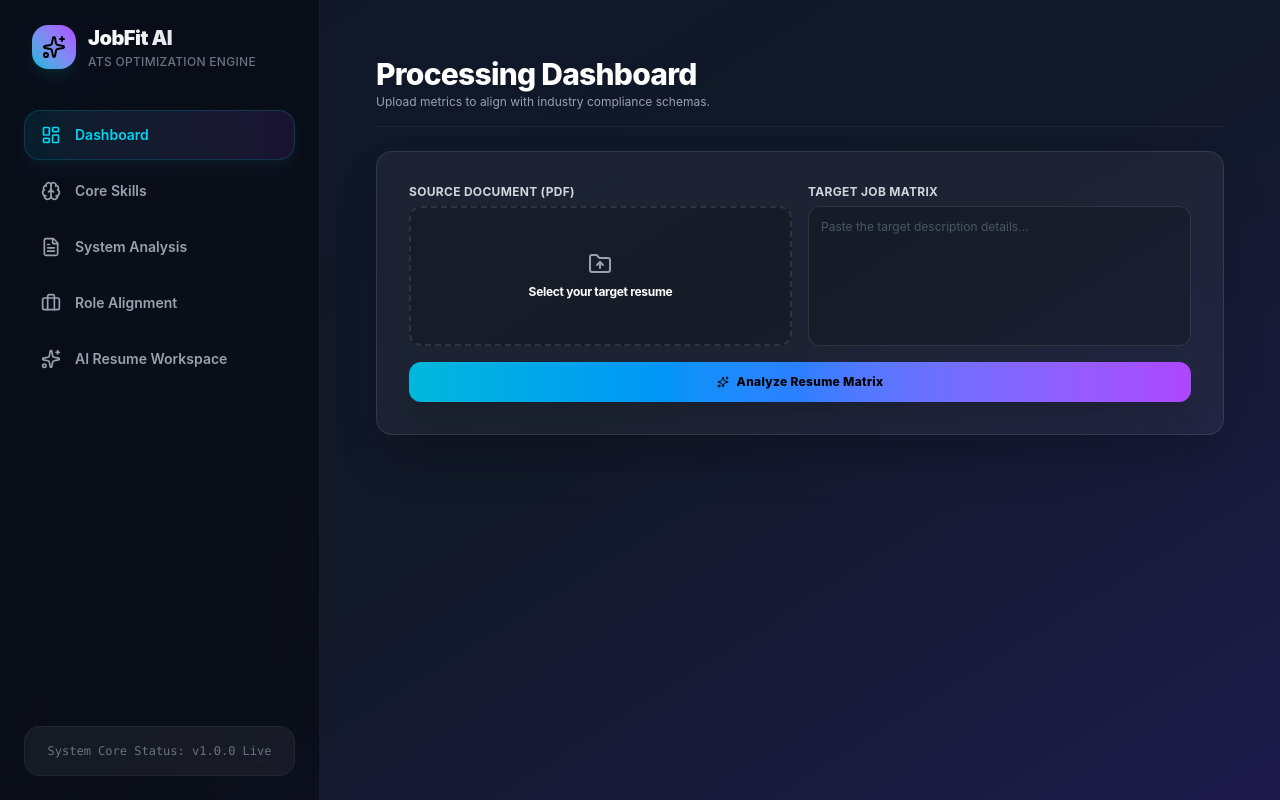
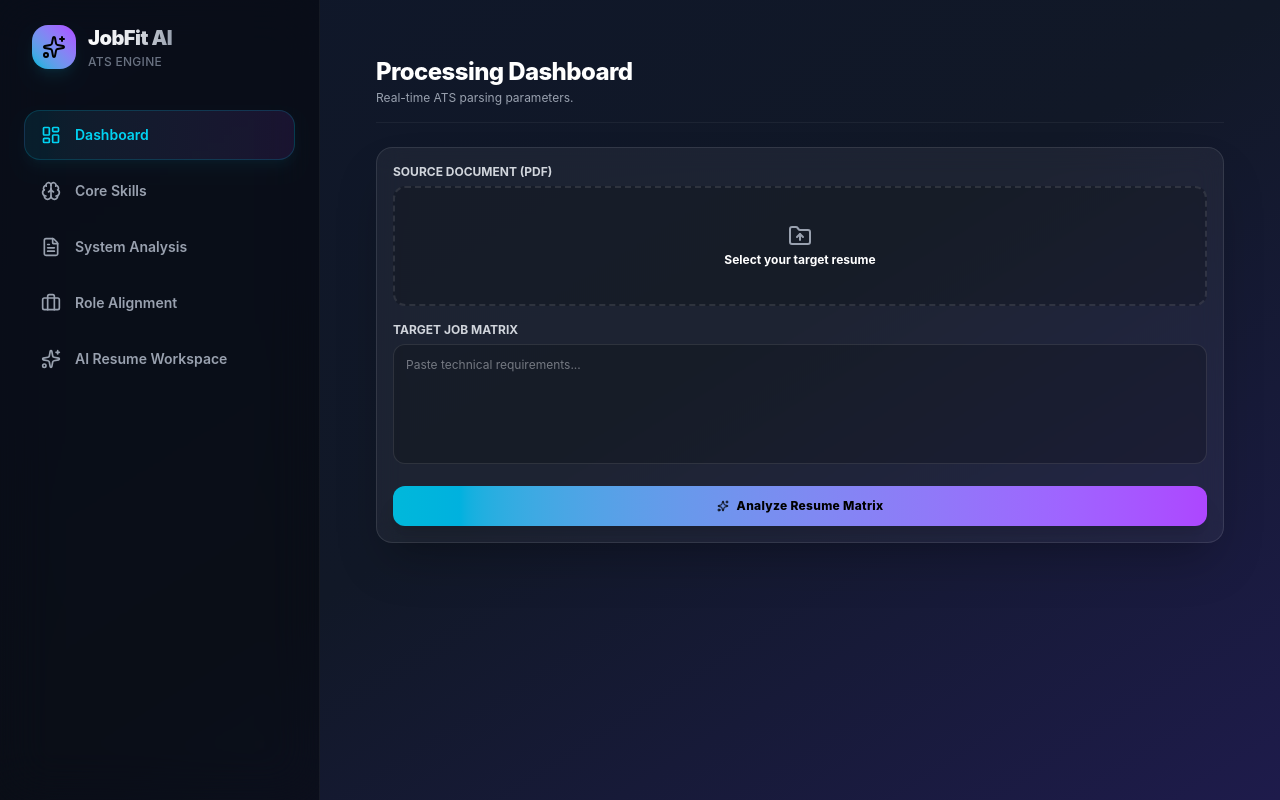
Before and after one commit to Nikithayyadav/JobFit-AI, a React (Vite) app in the folder frontend/: page / in a window 1280 px wide. Built offline with nearby package versions, Linux system fonts and the light colour scheme.

Commit message:
fix form overlay viewport fold issue

```diff
--- a/frontend/src/App.jsx
+++ b/frontend/src/App.jsx
@@ -22,10 +22,9 @@ function App() {
   const [file, setFile] = useState(null)
   const [jobDescription, setJobDescription] = useState("")
   const [loading, setLoading] = useState(false)
-  const [hasData, setHasData] = useState(false) // Tracking if analysis has run successfully
+  const [hasData, setHasData] = useState(false)
 
   // Pipeline Analysis Output States
-  const [resumeText, setResumeText] = useState("")
   const [skills, setSkills] = useState([])
   const [atsScore, setAtsScore] = useState(0)
   const [feedback, setFeedback] = useState([])
@@ -55,7 +54,7 @@ function App() {
   const handleUpload = async (e) => {
     e.preventDefault()
     if (!file || !jobDescription.trim()) {
-      alert("Please upload a resume file and paste a job description target.")
+      alert("Please upload a resume file and paste a job description.")
       return
     }
 
@@ -69,41 +68,50 @@ function App() {
       const response = await axios.post(`${API}/upload-resume/`, formData)
 
       if (!response.data) {
-        throw new Error("Empty response received from data processing server.")
+        throw new Error("Empty response received from server.")
       }
 
       console.log("Raw Server Response Payload:", response.data)
 
-      // 1. Basic Response Mapping with Fallbacks
-      setResumeText(response.data.text || "")
-      setSkills(Array.isArray(response.data.skills) ? response.data.skills : [])
-      setFeedback(Array.isArray(response.data.feedback) ? response.data.feedback : [])
+      // --- CRITICAL FIX: EXACT ROADMAP MATCHING YOUR BACKEND PAYLOAD ---
+
+      // 1. Core Skills Array Mapping
+      if (Array.isArray(response.data.skills)) {
+        setSkills(response.data.skills)
+      } else {
+        setSkills([])
+      }
+
+      // 2. Feedback Array Mapping
+      if (Array.isArray(response.data.feedback)) {
+        setFeedback(response.data.feedback)
+      } else {
+        setFeedback([])
+      }
+
+      // 3. ATS Score Mapping (Matches your payload: response.data.analysis.ats_score)
+      const detectedAtsScore = response.data.analysis?.ats_score ?? response.data.ats_score ?? 0
+      setAtsScore(detectedAtsScore)
+
+      // 4. Job Match Score Mapping (Matches your payload: response.data.job_match.match_score)
+      const detectedMatchScore = response.data.job_match?.match_score ?? response.data.job_match ?? 0
+      setJobMatch(detectedMatchScore)
+
+      // 5. System Analysis Level
+      const detectedLevel = response.data.analysis?.level || "Advanced"
+      setAnalysis(`Level: ${detectedLevel}`)
+
+      // 6. Optimized Resume String/JSON Content
+      setOptimizedResume(response.data.optimized_resume || "")
       setPdfDownload(response.data.pdf_download || "")
 
-      // 2. Fixed Property Mappings
-      setAtsScore(response.data.analysis?.ats_score || response.data.ats_score || 0)
-      setAnalysis(response.data.analysis?.level ? `Level: ${response.data.analysis.level}` : "AI / Machine Learning")
-      setJobMatch(response.data.job_match?.match_score || 0)
-
-      // 3. Clean Stringified JSON formatting safely
-      let rawOptimized = response.data.optimized_resume || ""
-      if (typeof rawOptimized === "string" && (rawOptimized.trim().startsWith("{") || rawOptimized.trim().startsWith("["))) {
-        try {
-          const parsedJSON = JSON.parse(rawOptimized)
-          setOptimizedResume(JSON.stringify(parsedJSON, null, 2))
-        } catch (jsonErr) {
-          setOptimizedResume(rawOptimized)
-        }
-      } else {
-        setOptimizedResume(rawOptimized)
-      }
-
+      // Force UI state transformation to render panels
       setHasData(true)
       setActiveTab("dashboard")
 
     } catch (error) {
-      console.error("Upload execution boundary error:", error)
-      alert(`Analysis failed: ${error.response?.data?.detail || error.message || "Unknown error occurred."}`)
+      console.error("Upload execution error:", error)
+      alert(`Analysis failed: ${error.response?.data?.detail || error.message || "Unknown error."}`)
     } finally {
       setLoading(false)
     }
@@ -121,7 +129,7 @@ function App() {
             </div>
             <div>
               <h1 className="text-xl font-black bg-clip-text text-transparent bg-gradient-to-r from-white via-gray-200 to-gray-400 tracking-tight">JobFit AI</h1>
-              <p className="text-xs text-gray-500 font-medium tracking-wide uppercase mt-0.5">ATS Optimization Engine</p>
+              <p className="text-xs text-gray-500 font-medium tracking-wide uppercase mt-0.5">ATS Engine</p>
             </div>
           </div>
 
@@ -146,16 +154,12 @@ function App() {
                       : "text-gray-400 hover:bg-white/5 hover:text-white border border-transparent"
                   }`}
                 >
-                  <IconComponent className={`w-5 h-5 transition-transform duration-300 group-hover:scale-105 ${isSelected ? "text-cyan-400" : "text-gray-400 group-hover:text-gray-200"}`} />
+                  <IconComponent className={`w-5 h-5 ${isSelected ? "text-cyan-400" : "text-gray-400"}`} />
                   {tab.label}
                 </button>
               )
             })}
           </nav>
-        </div>
-
-        <div className="bg-white/5 border border-white/5 rounded-2xl p-4 text-center">
-          <p className="text-xs text-gray-500 font-medium font-mono">System Core Status: v1.0.0 Live</p>
         </div>
       </aside>
 
@@ -165,99 +169,92 @@ function App() {
           <Sparkles className="w-5 h-5 text-cyan-400" />
           <span className="font-black text-sm tracking-tight">JobFit AI Mobile</span>
         </div>
-        <span className="text-[10px] bg-cyan-500/10 border border-cyan-500/20 text-cyan-400 px-2 py-1 rounded-md font-mono">v1.0.0</span>
-      </div>
-
-      {/* Main Stream Area */}
-      <main className="flex-1 overflow-y-auto p-4 md:p-10 lg:p-14 space-y-6 pb-24 lg:pb-14">
-
-        <header className="flex flex-col md:flex-row md:items-center justify-between gap-2 border-b border-white/5 pb-4">
-          <div>
-            <h2 className="text-2xl lg:text-3xl font-extrabold tracking-tight">Processing Dashboard</h2>
-            <p className="text-xs text-gray-400 mt-0.5">Upload metrics to align with industry compliance schemas.</p>
-          </div>
         {hasData && (
           <button
             onClick={handleReset}
-              className="mt-2 md:mt-0 flex items-center justify-center gap-1.5 bg-white/10 hover:bg-white/20 px-4 py-2 rounded-xl text-xs font-bold transition-all"
+            className="flex items-center gap-1 bg-white/10 hover:bg-white/20 px-3 py-1.5 rounded-xl text-[10px] font-bold transition-all"
           >
-              <RefreshCw className="w-3.5 h-3.5" /> Analyze Another
+            <RefreshCw className="w-3 h-3" /> Reset
           </button>
         )}
+      </div>
+
+      {/* Main Container */}
+      <main className="flex-1 overflow-y-auto p-4 md:p-10 lg:p-14 space-y-6 pb-24 lg:pb-14">
+
+        <header className="flex items-center justify-between border-b border-white/5 pb-4">
+          <div>
+            <h2 className="text-2xl font-extrabold tracking-tight">Processing Dashboard</h2>
+            <p className="text-xs text-gray-400 mt-0.5">Real-time ATS parsing parameters.</p>
+          </div>
         </header>
 
-        {/* CONDITIONALLY RENDER FORM: Hides form layout once data arrives on mobile to guarantee output visibility */}
+        {/* INPUT MODE: Hides entirely once hasData becomes true */}
         {!hasData ? (
-          <section className="bg-white/5 border border-white/10 rounded-2xl p-4 md:p-8 backdrop-blur-md shadow-2xl">
+          <section className="bg-white/5 border border-white/10 rounded-2xl p-4 backdrop-blur-md shadow-2xl">
             <form onSubmit={handleUpload} className="space-y-4">
-              <div className="grid grid-cols-1 xl:grid-cols-2 gap-4">
+              <div className="flex flex-col gap-4">
 
-                {/* File Upload Zone */}
-                <div className="flex flex-col">
-                  <label className="text-xs font-bold text-gray-300 mb-1.5 tracking-wide uppercase">Source Document (PDF)</label>
-                  <div className="border-2 border-dashed border-white/10 hover:border-cyan-500/40 rounded-xl bg-black/20 p-4 flex flex-col items-center justify-center min-h-[140px] transition-all duration-300 relative group">
+                <div>
+                  <label className="text-xs font-bold text-gray-300 mb-1.5 block uppercase">Source Document (PDF)</label>
+                  <div className="border-2 border-dashed border-white/10 rounded-xl bg-black/20 p-6 flex flex-col items-center justify-center min-h-[120px] relative">
                     <input
                       type="file"
                       accept=".pdf"
                       onChange={handleFileChange}
                       className="absolute inset-0 opacity-0 cursor-pointer z-20"
                     />
-                    <div className="text-center space-y-2 pointer-events-none flex flex-col items-center">
-                      <FolderUp className="w-6 h-6 text-gray-400 group-hover:text-cyan-400" />
-                      <div>
-                        <p className="text-xs font-bold tracking-tight">{file ? file.name : "Select your target resume"}</p>
-                      </div>
-                    </div>
+                    <FolderUp className="w-6 h-6 text-gray-400 mb-1" />
+                    <p className="text-xs font-bold text-center">{file ? file.name : "Select your target resume"}</p>
                   </div>
                 </div>
 
-                {/* Job Description Zone */}
-                <div className="flex flex-col">
-                  <label className="text-xs font-bold text-gray-300 mb-1.5 tracking-wide uppercase">Target Job Matrix</label>
+                <div>
+                  <label className="text-xs font-bold text-gray-300 mb-1.5 block uppercase">Target Job Matrix</label>
                   <textarea
                     value={jobDescription}
                     onChange={(e) => setJobDescription(e.target.value)}
-                    placeholder="Paste the target description details..."
-                    className="w-full flex-1 bg-black/20 border border-white/10 rounded-xl p-3 text-xs text-gray-300 placeholder-gray-600 focus:outline-none focus:border-purple-500/40 min-h-[120px] resize-none"
+                    placeholder="Paste technical requirements..."
+                    className="w-full bg-black/20 border border-white/10 rounded-xl p-3 text-xs text-gray-300 focus:outline-none min-h-[120px] resize-none"
                   />
                 </div>
               </div>
 
-              <div className="flex justify-end">
               <button
                 type="submit"
                 disabled={loading}
-                  className="w-full bg-gradient-to-r from-cyan-500 via-blue-500 to-purple-500 text-black py-3 rounded-xl font-extrabold text-xs tracking-wide shadow-xl flex items-center justify-center gap-2"
+                className="w-full bg-gradient-to-r from-cyan-500 to-purple-500 text-black py-3 rounded-xl font-extrabold text-xs tracking-wide shadow-xl flex items-center justify-center gap-2"
               >
                 {loading ? (
                   <>
                     <Loader2 className="w-4 h-4 animate-spin" />
-                      Evaluating Metrics...
+                    Evaluating Matrix...
                   </>
                 ) : (
                   <>
-                      <Sparkles className="w-3 h-3 text-black font-bold" />
+                    <Sparkles className="w-3 h-3 text-black" />
                     Analyze Resume Matrix
                   </>
                 )}
               </button>
-              </div>
             </form>
           </section>
         ) : (
-          /* OUTPUT TELETEMETRY DISPLAY PANELS */
-          <section className="mt-2 animate-fadeIn">
+
+          /* OUTPUT METRICS MODE: Becomes visible immediately upon successful submission */
+          <section className="space-y-4">
+
             {activeTab === "dashboard" && (
-              <div className="grid grid-cols-1 sm:grid-cols-3 gap-4">
-                <div className="bg-white/5 border border-white/10 rounded-2xl p-6 flex flex-col items-center justify-center min-h-[130px] shadow-lg">
+              <div className="grid grid-cols-1 gap-4">
+                <div className="bg-white/5 border border-white/10 rounded-2xl p-6 text-center shadow-lg">
                   <h3 className="text-gray-400 text-xs font-bold uppercase tracking-wider">Overall ATS Score</h3>
                   <p className="text-5xl font-black text-cyan-400 mt-2">{atsScore}%</p>
                 </div>
-                <div className="bg-white/5 border border-white/10 rounded-2xl p-6 flex flex-col items-center justify-center min-h-[130px] shadow-lg">
+                <div className="bg-white/5 border border-white/10 rounded-2xl p-6 text-center shadow-lg">
                   <h3 className="text-gray-400 text-xs font-bold uppercase tracking-wider">Job Matching Ratio</h3>
                   <p className="text-5xl font-black text-purple-400 mt-2">{jobMatch}%</p>
                 </div>
-                <div className="bg-white/5 border border-white/10 rounded-2xl p-6 flex flex-col items-center justify-center min-h-[130px] shadow-lg">
+                <div className="bg-white/5 border border-white/10 rounded-2xl p-6 text-center shadow-lg">
                   <h3 className="text-gray-400 text-xs font-bold uppercase tracking-wider">Extracted Skills</h3>
                   <p className="text-5xl font-black text-green-400 mt-2">{skills.length}</p>
                 </div>
@@ -265,68 +262,64 @@ function App() {
             )}
 
             {activeTab === "skills" && (
-              <div className="bg-white/5 border border-white/10 rounded-2xl p-5 space-y-3 shadow-lg">
-                <h2 className="text-xl font-bold text-cyan-400 flex items-center gap-2"><Brain className="w-5 h-5" /> Core Skills</h2>
-                <div className="flex flex-wrap gap-2 pt-1">
-                  {skills.map((skill, index) => (
-                    <span key={index} className="bg-cyan-500/10 border border-cyan-500/20 text-cyan-300 px-3 py-1.5 rounded-lg text-[11px] font-bold uppercase">
+              <div className="bg-white/5 border border-white/10 rounded-2xl p-5 space-y-3">
+                <h2 className="text-lg font-bold text-cyan-400 flex items-center gap-2"><Brain className="w-4 h-4" /> Core Skills</h2>
+                <div className="flex flex-wrap gap-1.5 pt-1">
+                  {skills.length === 0 ? (
+                    <p className="text-xs text-gray-500">No skills parsed.</p>
+                  ) : (
+                    skills.map((skill, index) => (
+                      <span key={index} className="bg-cyan-500/10 border border-cyan-500/20 text-cyan-300 px-2.5 py-1.5 rounded-lg text-[10px] font-bold uppercase">
                         {skill}
                       </span>
-                  ))}
+                    ))
+                  )}
                 </div>
               </div>
             )}
 
             {activeTab === "analysis" && (
-              <div className="bg-white/5 border border-white/10 rounded-2xl p-5 space-y-4 shadow-lg">
-                <h2 className="text-xl font-bold text-cyan-400 flex items-center gap-2"><FileText className="w-5 h-5" /> Structural Assessment</h2>
-                <div className="space-y-3">
-                  <div className="bg-black/20 p-4 rounded-xl border border-white/5">
-                    <h4 className="text-[10px] text-purple-400 uppercase tracking-wider font-extrabold mb-0.5">Category Summary</h4>
-                    <p className="text-gray-300 text-xs font-bold">{analysis}</p>
+              <div className="bg-white/5 border border-white/10 rounded-2xl p-5 space-y-4">
+                <h2 className="text-lg font-bold text-cyan-400 flex items-center gap-2"><FileText className="w-4 h-4" /> Structural Assessment</h2>
+                <div className="space-y-2">
+                  <div className="bg-black/20 p-3 rounded-xl border border-white/5">
+                    <h4 className="text-[9px] text-purple-400 uppercase font-extrabold">Category Summary</h4>
+                    <p className="text-gray-300 text-xs font-bold mt-0.5">{analysis}</p>
                   </div>
-                  <div>
-                    <h4 className="text-[10px] text-gray-400 uppercase tracking-wider font-extrabold mb-2">Checkpoints</h4>
-                    <ul className="space-y-2">
+                  <div className="bg-black/20 p-3 rounded-xl border border-white/5">
+                    <h4 className="text-[9px] text-gray-400 uppercase font-extrabold mb-1">Checkpoints</h4>
+                    {feedback.length === 0 ? (
+                      <p className="text-xs text-gray-500">No feedback checkpoints returned.</p>
+                    ) : (
+                      <ul className="space-y-1.5">
                         {feedback.map((item, index) => (
-                        <li key={index} className="bg-white/5 p-3 rounded-xl text-xs text-gray-300 border-l-4 border-cyan-500 pl-3">
+                          <li key={index} className="text-xs text-gray-300 list-disc list-inside">
                             {item}
                           </li>
                         ))}
                       </ul>
+                    )}
                   </div>
                 </div>
               </div>
             )}
 
             {activeTab === "jobmatch" && (
-              <div className="bg-white/5 border border-white/10 rounded-2xl p-5 space-y-3 shadow-lg">
-                <h2 className="text-xl font-bold text-cyan-400 flex items-center gap-2"><Briefcase className="w-5 h-5" /> Alignment Vector</h2>
+              <div className="bg-white/5 border border-white/10 rounded-2xl p-5 space-y-3">
+                <h2 className="text-lg font-bold text-cyan-400 flex items-center gap-2"><Briefcase className="w-4 h-4" /> Alignment Vector</h2>
                 <div className="bg-black/20 p-4 rounded-xl border border-white/5">
-                  <p className="text-xs text-gray-300 leading-relaxed">Your layout matches <span className="text-purple-400 font-black">{jobMatch}%</span> of the target description schema.</p>
+                  <p className="text-xs text-gray-300">Your profile matches <span className="text-purple-400 font-black">{jobMatch}%</span> of the framework target parameters.</p>
                 </div>
               </div>
             )}
 
             {activeTab === "optimized" && (
-              <div className="bg-white/5 border border-white/10 rounded-2xl p-5 space-y-4 shadow-lg">
-                <div className="flex flex-col gap-2">
-                  <h2 className="text-xl font-bold text-cyan-400 flex items-center gap-2"><Sparkles className="w-5 h-5" /> Engineered Text</h2>
-                  {pdfDownload && (
-                    <a
-                      href={`${API}/download-resume/`}
-                      target="_blank"
-                      rel="noreferrer"
-                      className="w-full text-center bg-green-500 text-black py-2 rounded-lg text-[10px] font-black uppercase tracking-wide"
-                    >
-                      Download Compiled PDF
-                    </a>
-                  )}
-                </div>
+              <div className="bg-white/5 border border-white/10 rounded-2xl p-5 space-y-3">
+                <h2 className="text-lg font-bold text-cyan-400 flex items-center gap-2"><Sparkles className="w-4 h-4" /> Engineered Text</h2>
                 <textarea
                   readOnly
-                  rows="12"
-                  value={optimizedResume || "AI payload will render here."}
+                  rows="10"
+                  value={optimizedResume || "Optimization matrix data complete."}
                   className="w-full bg-black/40 border border-white/10 rounded-xl p-3 text-gray-300 font-mono text-[10px] focus:outline-none resize-none"
                 />
               </div>
@@ -335,14 +328,14 @@ function App() {
         )}
       </main>
 
-      {/* Mobile Sticky Bottom Tab Bar */}
-      <nav className="lg:hidden fixed bottom-0 left-0 right-0 bg-slate-950/90 border-t border-white/10 backdrop-blur-lg flex justify-around p-2 z-50">
+      {/* Mobile Sticky Bottom Navigation Deck */}
+      <nav className="lg:hidden fixed bottom-0 left-0 right-0 bg-slate-950 border-t border-white/10 backdrop-blur-lg flex justify-around p-2 z-50">
         {[
           { id: "dashboard", label: "Home", icon: LayoutDashboard },
           { id: "skills", label: "Skills", icon: Brain },
           { id: "analysis", label: "Analysis", icon: FileText },
           { id: "jobmatch", label: "Match", icon: Briefcase },
-          { id: "optimized", label: "Workspace", icon: Sparkles }
+          { id: "optimized", label: "AI Text", icon: Sparkles }
         ].map((tab) => {
           const IconComponent = tab.icon
           const isSelected = activeTab === tab.id
@@ -352,12 +345,12 @@ function App() {
               onClick={() => setActiveTab(tab.id)}
               disabled={!hasData && tab.id !== "dashboard"}
               type="button"
-              className={`flex flex-col items-center gap-0.5 p-1.5 rounded-xl transition-all ${
+              className={`flex flex-col items-center gap-0.5 p-1 rounded-xl transition-all ${
                 isSelected ? "text-cyan-400 font-bold" : "text-gray-500"
-              } disabled:opacity-30 disabled:pointer-events-none`}
+              } disabled:opacity-20`}
             >
               <IconComponent className="w-4 h-4" />
-              <span className="text-[9px] tracking-tight">{tab.label}</span>
+              <span className="text-[9px]">{tab.label}</span>
             </button>
           )
         })}
```
Lines whose indentation alone changed are shown as unchanged.
